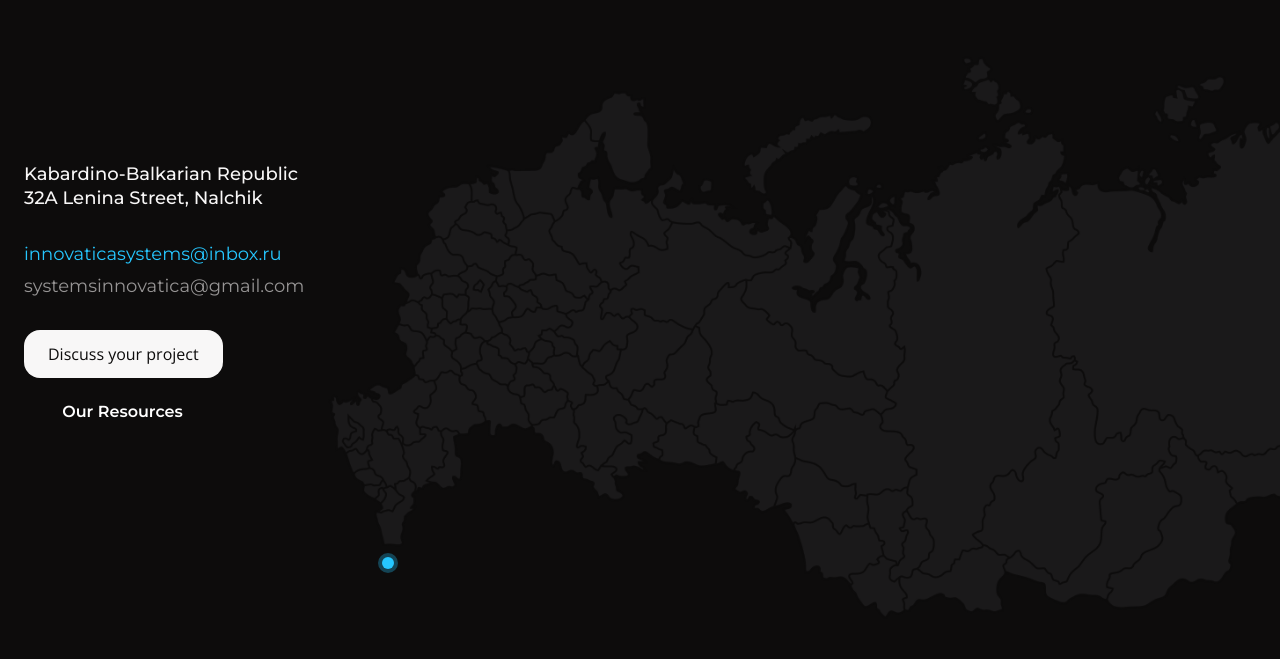
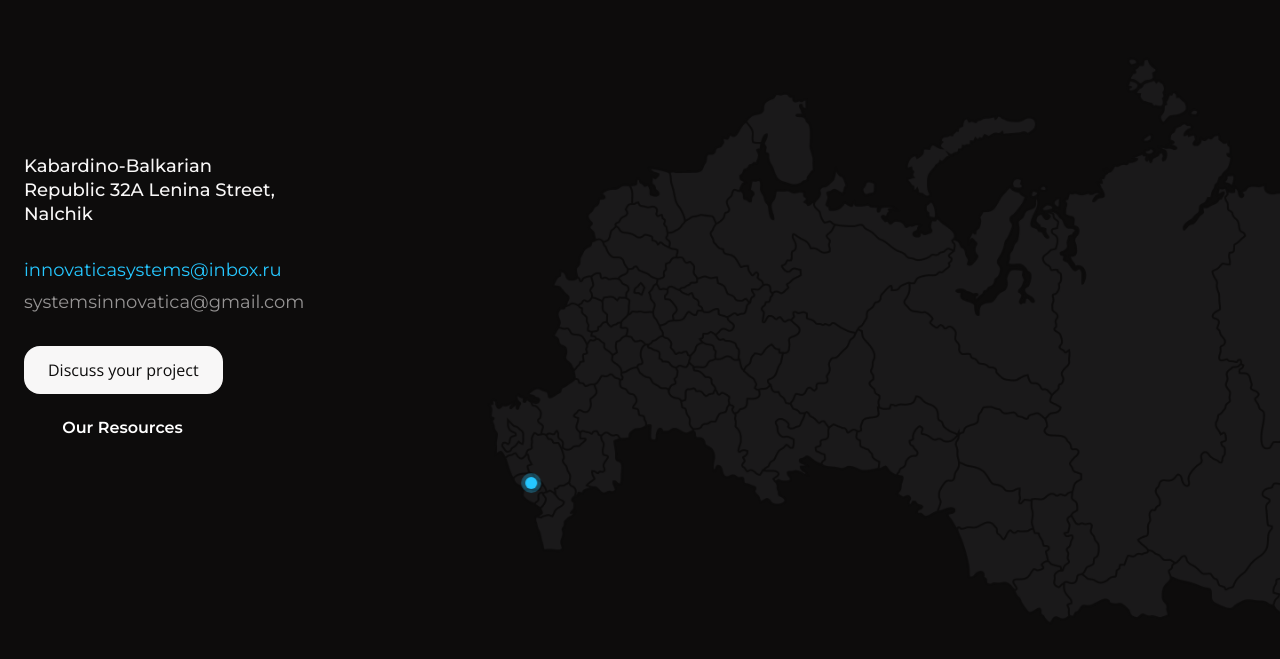
Before and after one commit to aaaasmirnova/Corporate-Website_INN-SYS, a Next.js app: page /en in a window 1280 px wide. Shown: the part 3951-4610 px from the top of the page. Built offline with nearby package versions, Linux system fonts and the light colour scheme.

Commit message:
fix: map fix

```diff
--- a/components/home/Contacts/Contacts.tsx
+++ b/components/home/Contacts/Contacts.tsx
@@ -18,7 +18,7 @@ export const Contacts = () => {
     }
   };
   return (
-    <section className="container text-white bg-neutral-black-elbrus relative md:min-h-[776px]">
+    <section className="container text-white bg-neutral-black-elbrus relative md:md:min-h-194">
       <div className="text-center w-full">
         <h3 className="text-[24px] md:text-[32px]  lg:text-[40px]  leading-[150%] mb-12 md:mb-24 text-center font-semibold gradient-text">
           {t("contacts.title")}
@@ -26,7 +26,7 @@ export const Contacts = () => {
       </div>
 
       <div className="flex items-center md:justify-start lg:mb-50">
-        <div className="flex flex-col max-w-87 w-[30%]">
+        <div className="flex flex-col max-w-87 w-[22%]">
           <p className="text-neutral-bright-beginning font-medium text-[16px] lg:text-[18px]  leading-5 lg:leading-6 text-center md:text-left mb-8">
             {t("contacts.address")}
           </p>
@@ -55,17 +55,16 @@ export const Contacts = () => {
             </a>
           </div>
         </div>
-        <div className="hidden md:block relative -right-6 w-353 max-w-none z-0 pointer-events-none ">
+        <div className="hidden md:block relative max-w-353 w-[80%] z-0 pointer-events-none lg:translate-x-[20%]">
           <div className="mx-auto">
             <Image
               src="/images/map-big.png"
               alt={t("contacts.map_alt")}
-              width={1086}
+              width={1412}
               height={776}
               className="w-full h-auto mx-auto max-w-353"
             />
-
-            <div className="absolute w-3 h-3 rounded-full bg-brand-400 top-153 left-15 -translate-x-1/2 -translate-y-1/2 shadow-[0_0_0_4px_rgba(38,199,255,0.3)] animate-pulse"></div>
+            <div className="absolute w-3 h-3 rounded-full bg-brand-400 bottom-[22%] left-[4%] shadow-[0_0_0_4px_rgba(38,199,255,0.3)] animate-pulse"></div>
           </div>
         </div>
       </div>
```
